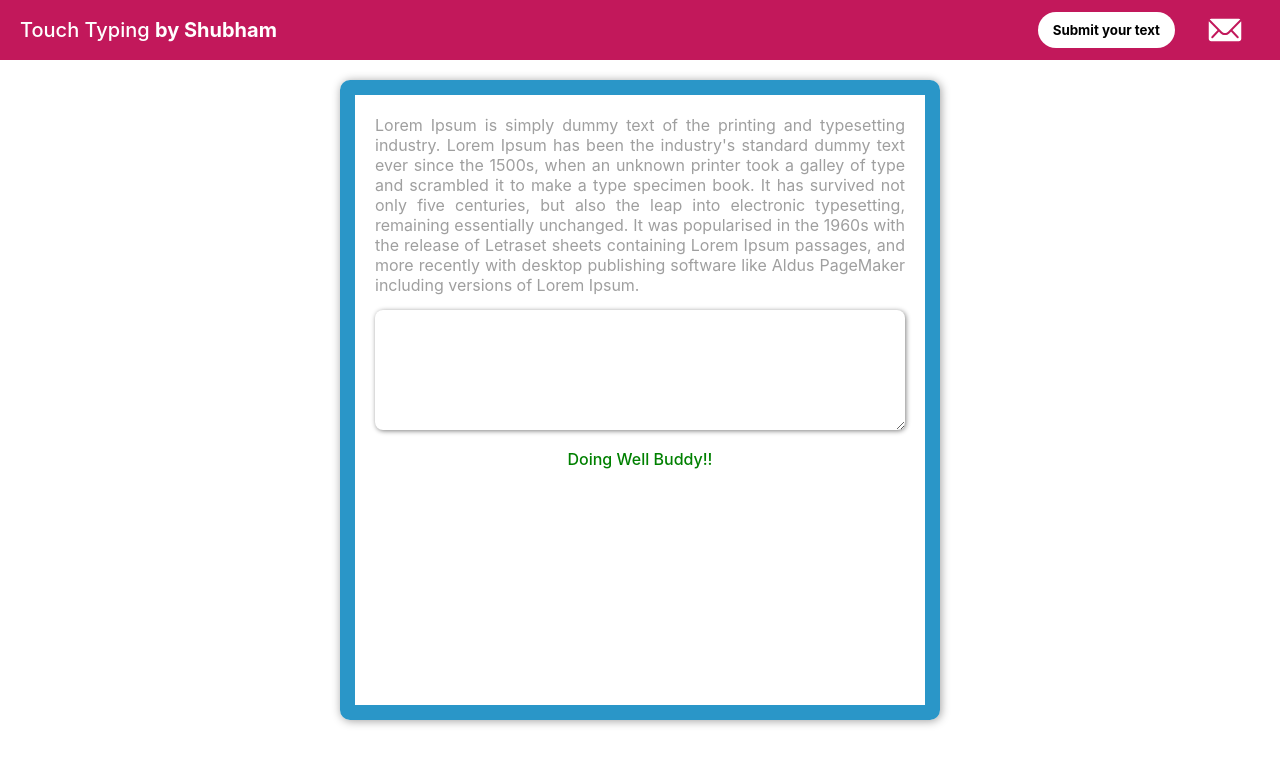
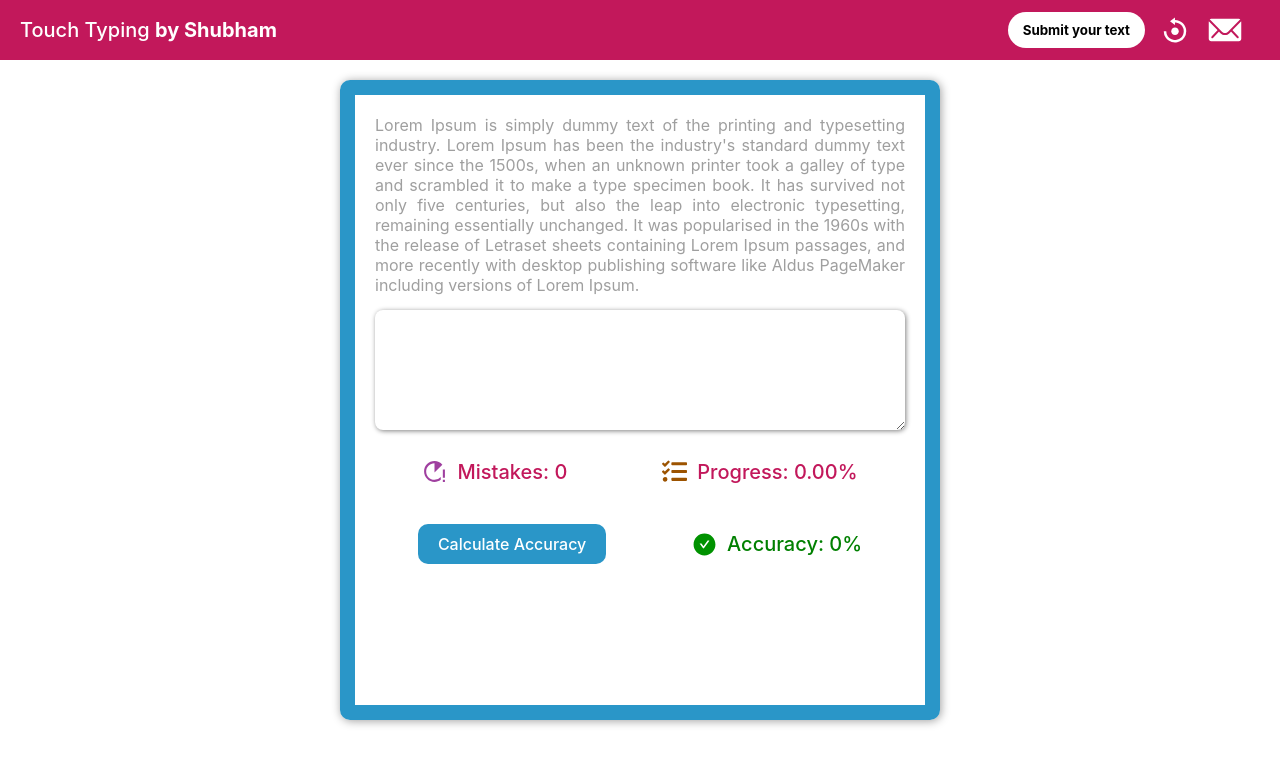
Before and after one commit to samaroraytb/react-touch-typing-by-chabbi, a React (Create React App) app: page / in a window 1280 px wide. Shown: the top 764 px of the page. Built offline with nearby package versions, Linux system fonts and the light colour scheme.

Commit message:
Fun Added

```diff
--- a/src/components/Body/Body.jsx
+++ b/src/components/Body/Body.jsx
@@ -1,35 +1,87 @@
-import React, { useState, useEffect } from "react";
+import React, { useState} from "react";
 import { useSelector } from "react-redux";
 import Header from "../Header/Header";
+import { MdRunningWithErrors } from "react-icons/md";
+import { FaTasks } from "react-icons/fa";
+import { AiFillCheckCircle } from "react-icons/ai";
 import "./body.css";
 
 function Body() {
   const selectorObject = useSelector((reducer) => reducer.textData);
 
-  const [userTyped, updateTyped] = useState("")
-  const [score, updateScore] = useState({ matchScore: 0, nonMatched: 0 })
+  const [userTyped, updateTyped] = useState("");
+  const [score, updateScore] = useState({ matchScore: 0, nonMatched: 0 });
+  const [accuracy, updateAccuracy] = useState(0)
 
-  useEffect(() => {
-    const isMatched = userTyped.charAt(userTyped.length - 1) === selectorObject[userTyped.length - 1]
-    if(isMatched === true){
-      updateScore({...score, matchScore: score.matchScore + 1})
-    }else{
-      updateScore({...score, nonMatched: score.nonMatched + 1})
+  const keyPressedUser = (event) => {
+    const isMatched = event.key === selectorObject[userTyped.length];
+
+    if (isMatched === true) {
+      updateScore({ ...score, matchScore: score.matchScore + 1 });
+    } else {
+      updateScore({ ...score, nonMatched: score.nonMatched + 1 });
     }
-  }, [userTyped])
+  };
 
-  const userTestStart = event => {
-    updateTyped(event.target.value)
+  const userTestStart = (event) => {
+    updateTyped(event.target.value);
+  };
+
+  const calculateProgress = () => {
+    let progress = 0;
+
+    if (userTyped.length >= selectorObject.length) {
+      progress = 100;
+    } else {
+      progress = (userTyped.length / selectorObject.length) * 100;
+    }
+
+    return progress.toFixed(2);
+  };
+
+  const calculateTheAccuracy = () => {
+    const validScore = score.matchScore - score.nonMatched;
+    const calucatePercentage = (validScore/selectorObject.length)*100;
+    const toFixedTwo = calucatePercentage.toFixed(2);
+    updateAccuracy(toFixedTwo);
   }
-  console.log(score)
+
   return (
     <>
       <Header />
       <div className="body-main-container">
         <div className="inside-container-body">
           <p className="demo-data-body">{selectorObject}</p>
-          <textarea onChange={userTestStart} className="body-user-input" value={userTyped}></textarea>
-          <p className="home-message-block">Doing Well Buddy!!</p>
+          <textarea
+            id="#userTypedTextID"
+            onKeyPress={keyPressedUser}
+            onChange={userTestStart}
+            className="body-user-input"
+            value={userTyped}
+          ></textarea>
+          <div className="complete-body-res-container">
+            <div className="body-result-icon-text-container">
+              <MdRunningWithErrors className="body-error-icon" size={25} />
+              <p className="body-res-text-style">
+                Mistakes: <span>{score.nonMatched}</span>
+              </p>
+            </div>
+            <div className="body-result-icon-text-container">
+              <FaTasks className="body-task-icon" size={25} />
+              <p className="body-res-text-style">
+                Progress: <span>{calculateProgress()}%</span>
+              </p>
+            </div>
+          </div>
+          <div className="calculate-accuracy-button-container">
+            <button onClick={calculateTheAccuracy} type="button" className="calculate-accuracy-button">Calculate Accuracy</button>
+            <div className="body-res-calculate-accuracy-content-container">
+              <AiFillCheckCircle className="body-check-icon" size={25} />
+              <p className="body-res-text-style">
+                Accuracy: <span>{accuracy}%</span>
+              </p>
+            </div>
+          </div>
         </div>
       </div>
     </>
--- a/src/components/Body/body.css
+++ b/src/components/Body/body.css
@@ -4,7 +4,7 @@
     display: flex;
     flex-direction: row;
     flex-wrap: wrap;
-    justify-content: center;
+    justify-content: space-around;
     align-items: center;
 }
 
@@ -40,3 +40,74 @@
     color: green;
     font-weight: 500;
 }
+.complete-body-res-container{
+    margin-top: 15px;
+    display: flex;
+    flex-direction: row;
+    justify-content: space-around;
+    align-items: center;
+    flex-wrap: wrap;
+}
+
+.body-result-icon-text-container{
+    display: flex;
+    flex-direction: row;
+    justify-content: space-between;
+    align-items: center;
+    margin: 10px;
+    color: #c2185b;
+}
+
+.body-res-text-style{
+    font-size: 20px;
+    font-weight: 500;
+}
+
+.body-error-icon{
+    color: rgb(159, 63, 159);
+    margin-right: 10px;
+}
+
+.body-task-icon{
+    color: rgb(156, 83, 0);
+    margin-right: 10px;
+}
+
+.body-check-icon{
+    color: rgb(0, 146, 0);
+    margin-right: 10px;
+}
+
+.calculate-accuracy-button-container{
+    display: flex;
+    flex-direction: row;
+    justify-content: space-around;
+    align-items: center;
+    margin-top: 15px;
+    flex-wrap: wrap;
+}
+
+.calculate-accuracy-button{
+    padding: 10px 20px 10px 20px;
+    border-radius: 10px;
+    background: #2a96c8;
+    font-weight: 500;
+    cursor: pointer;
+    font-size: 16px;
+    color: white;
+    border: none;
+    margin: 15px 0px 15px 0px;
+}
+
+.calculate-accuracy-button:hover{
+    background-color: rgb(0, 169, 51);
+    color: white;
+}
+
+.body-res-calculate-accuracy-content-container{
+    display: flex;
+    justify-content: center;
+    align-items: center;
+    font-weight: bold;
+    color: green;
+}
--- a/src/components/Header/Header.jsx
+++ b/src/components/Header/Header.jsx
@@ -1,13 +1,24 @@
 import "./header.css";
 import { IoIosMail } from "react-icons/io";
-import { useNavigate } from 'react-router-dom';
+import { useNavigate } from "react-router-dom";
+import { BiReset } from "react-icons/bi";
+import { useDispatch } from "react-redux";
+import { resetData } from "../../redux/actions/index";
+
 
 const Header = () => {
   const navigate = useNavigate();
+  const dispachFn = useDispatch();
 
   const clickedOnCustomText = () => {
-    navigate('/custom-text', {replace: true});
-  }
+    navigate("/custom-text", { replace: true });
+  };
+
+  const clickedOnReset = () => {
+    dispachFn(resetData());
+  };
+
+  const email = "samaroraytb@gmail.com";
 
   return (
     <div className="main-header-container">
@@ -15,10 +26,19 @@ const Header = () => {
         Touch Typing <span>by Shubham</span>
       </div>
       <div className="header-user-input-email">
-        <button className="header-main-input-button" type="button" onClick={clickedOnCustomText}>
+        <button
+          className="header-main-input-button"
+          type="button"
+          onClick={clickedOnCustomText}
+        >
           Submit your text
         </button>
-        <IoIosMail className="header-mail-icon" />
+        <div className="header-icon-container">
+        <BiReset size={30} onClick={clickedOnReset} />
+        <a  href={`mailto:${email}`} className="header-mail-icon" style={{color: "white"}}>
+          <IoIosMail className="header-mail-icon"/>
+        </a>
+        </div>
       </div>
     </div>
   );
--- a/src/components/Header/header.css
+++ b/src/components/Header/header.css
@@ -47,6 +47,7 @@
   .header-mail-icon {
     height: 30px;
     width: 50px;
+    color: white;
   }
   .main-header-container {
     display: flex;
@@ -58,3 +59,9 @@
     margin-bottom: 20px;
   }
 }
+.header-icon-container{
+  display: flex;
+  justify-content: center;
+  align-items: center;
+  color: white;
+}
```
